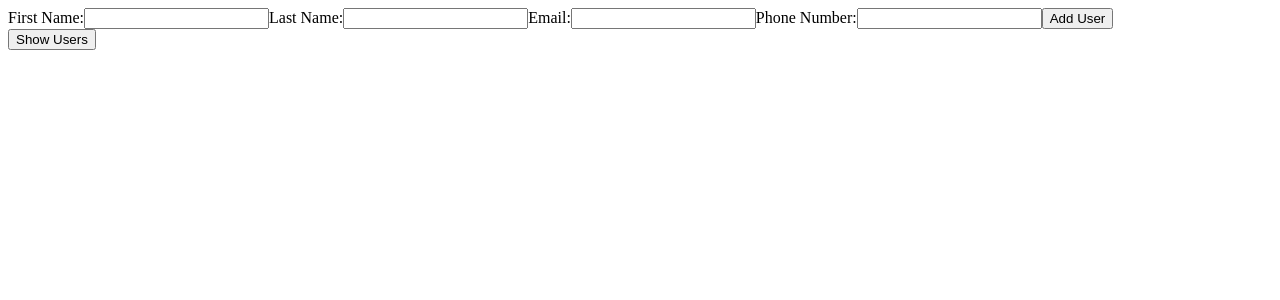
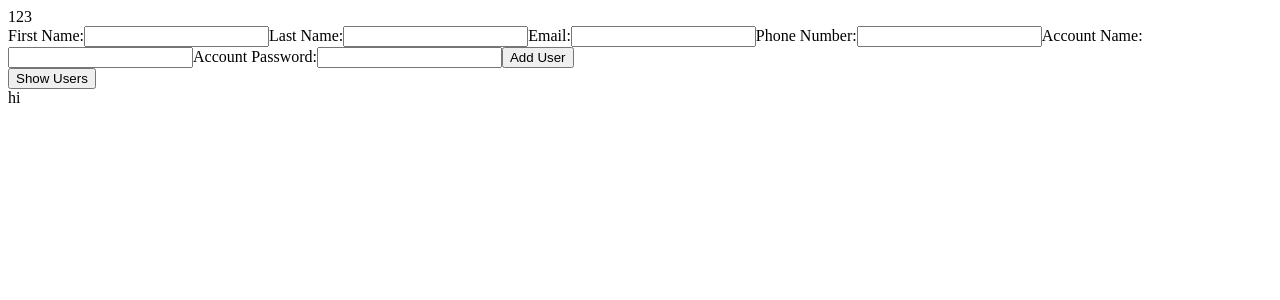
Before and after one commit to gviloria001/popcornapp, a React (Create React App) app in the folder client/: page /UsersPage in a window 1280 px wide. Shown: the top 300 px of the page. Built offline with nearby package versions, Linux system fonts and the light colour scheme.

Commit message:
Separated Pages

```diff
--- a/client/src/App.js
+++ b/client/src/App.js
@@ -9,6 +9,10 @@ import UsersPage from './pages/UsersPage'
 function App() {
   return (
     <div className="App">
+
+      <div>
+        123
+      </div>
       <BrowserRouter>
         <Routes>
           <Route path="/" element={<Home />} />
@@ -16,6 +20,9 @@ function App() {
           <Route path="/UsersPage" element={<UsersPage />} />
         </Routes>
       </BrowserRouter>
+      <div>
+        hi
+      </div>
     </div>
   );
 }
--- a/client/src/pages/SignIn.js
+++ b/client/src/pages/SignIn.js
@@ -1,17 +1,31 @@
-import { useState } from "react";
-import { Link } from "react-router-dom"
+import { useEffect, useState } from "react";
+import { Link, useNavigate } from "react-router-dom"
 import Axios from "axios";
 export default function SignInPage() {
     const [tempAccountName, setTempAccountName] = useState("");
     const [tempAccountPassword, setTempAccountPassword] = useState("");
+    const [loggedIn, setLoggedIn] = useState(false);
+    let navigate = useNavigate();
 
-    const getCredentials = () => {
+    useEffect(() => {
+        if (loggedIn) {
+            return navigate("/");
+        }
+    }, [loggedIn]);
 
+
+    const getCredentials = (res) => {
+        if (res.data[0].userAccountName == tempAccountName && res.data[0].userAccountPassword == tempAccountPassword) {
+            setLoggedIn(true);
+        }
     }
 
     const AuthenticateLogin = () => {
-        Axios.get("http://localhost:3001/accountinfo").then((res) => {
-
+        Axios.post("http://localhost:3001/accountinfo", {
+            tempAccountName: tempAccountName,
+            tempAccountPassword: tempAccountPassword,
+        }).then((res) => {
+            getCredentials(res);
         })
     }
 
--- a/client/src/pages/UsersPage.js
+++ b/client/src/pages/UsersPage.js
@@ -7,6 +7,8 @@ export default function UsersPage() {
     const [userLastName, setUserLastName] = useState("");
     const [userEmail, setUserEmail] = useState("");
     const [userPhoneNumber, setUserPhoneNumber] = useState("");
+    const [userAccountName, setUserAccountName] = useState("");
+    const [userAccountPassword, setUserAccountpassword] = useState("");
     const [userList, setUserList] = useState([]);
 
     const addUser = () => {
@@ -15,6 +17,8 @@ export default function UsersPage() {
             userLastName: userLastName,
             userEmail: userEmail,
             userPhoneNumber: userPhoneNumber,
+            userAccountName: userAccountName,
+            userAccountPassword: userAccountPassword,
         }).then(() => {
             setUserList([
                 ...userList,
@@ -84,6 +88,20 @@ export default function UsersPage() {
                         setUserPhoneNumber(event.target.value);
                     }}
                 />
+                <label>Account Name:</label>
+                <input
+                    type="text"
+                    onChange={(event) => {
+                        setUserAccountName(event.target.value);
+                    }}
+                />
+                <label>Account Password:</label>
+                <input
+                    type="text"
+                    onChange={(event) => {
+                        setUserAccountpassword(event.target.value);
+                    }}
+                />
                 <button onClick={addUser}>Add User</button>
             </div>
 
```
Also changed, not shown: client/src/pages/DB.js (added, +7 -0 lines), 1 other file (tests, documents, lock files or other folders).
